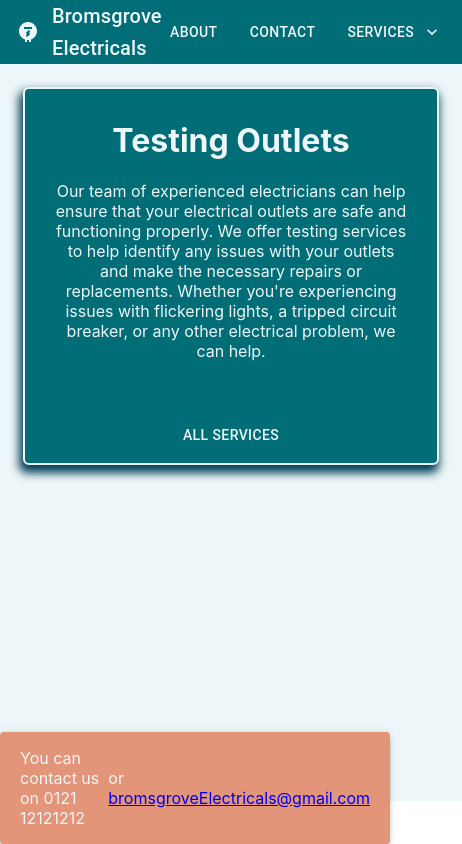
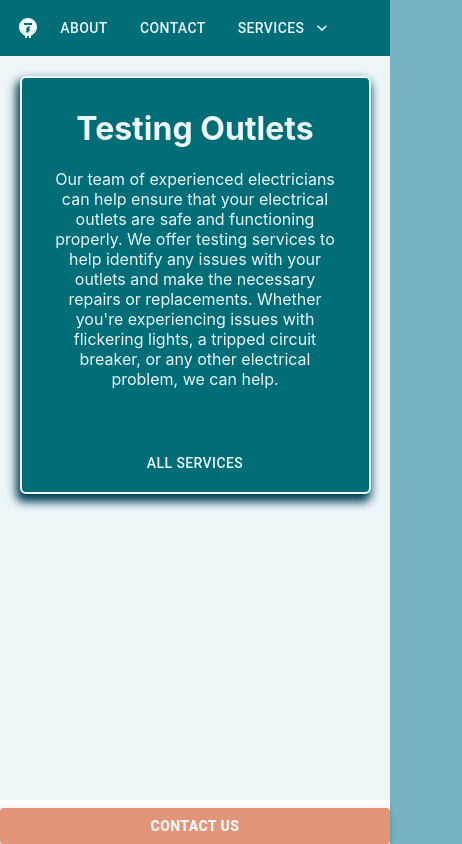
Before and after one commit to craig2812/bromsgrove-electricals-webapp, a React (Create React App) app: page /testing in a window 390 px wide. Shown: the whole page, 462 px wide, since content can reach past the window. Built offline with nearby package versions, Linux system fonts and the light colour scheme.

Commit message:
v1.3/Mobile styling for all pages

```diff
--- a/src/components/Footer/footer.tsx
+++ b/src/components/Footer/footer.tsx
@@ -1,27 +1,40 @@
 import { ThemeProvider } from '@emotion/react';
-import { BottomNavigation, BottomNavigationAction, Card, Paper, Typography } from '@mui/material';
+import { BottomNavigation, BottomNavigationAction, Button, Card, Link, Paper, Typography, useMediaQuery } from '@mui/material';
 import { theme } from '../../theme/theme';
 import React from 'react';
 import { Padding } from '@mui/icons-material';
 
+const Footer = () => {
+  const isMobileMatch = useMediaQuery("(max-width:600px)"); // <-- set breakpoint
 
-const Footer = () => {
   return (
     <ThemeProvider theme={theme}>
+
       <Paper
         sx={{
           position: 'fixed', bottom: 0, left: 0, right: 0,
           color: theme.palette.primary.contrastText, backgroundColor: theme.palette.primary.dark, display: 'flex',
-          alignContent: 'center',
-          justifyContent: 'space-between',
-          alignItems: 'center',
-          flexDirection: 'row',
-          minHeight: '20px',
-          paddingInline: '20px'
-
+          justifyContent: isMobileMatch ? 'center' : 'space-between'
         }}
         elevation={3}>
-        <p>You can contact us on 0121 12121212</p><p> or <a href="mailto: bromsgroveElectricals@gmail.com">bromsgroveElectricals@gmail.com</a></p>
+        {isMobileMatch ?
+          <Button component={Link} href="/contact" sx={{fontWeight: '900!important', color: theme.palette.primary.contrastText, backgroundColor:theme.palette.primary.dark, ":hover": {
+            bgcolor: theme.palette.navBar.darker,
+            color: theme.palette.navBar.main
+          }}}>Contact Us</Button> :
+          <div style={{
+            display: 'flex',
+            justifyContent: 'space-between',
+            alignItems: 'center',
+            flexDirection: 'row',
+            width: '100%',
+            paddingInline: '20px'
+          }}>
+            <p>0121 12121212 </p>
+            <a href="mailto: bromsgroveElectricals@gmail.com">bromsgroveElectricals@gmail.com</a>
+          </div>
+        }
+
       </Paper>
     </ThemeProvider>
   )
--- a/src/components/NavBar/navbar.tsx
+++ b/src/components/NavBar/navbar.tsx
@@ -1,11 +1,14 @@
-import {AppBar, Toolbar, IconButton, Typography, Stack, Button, Menu, MenuItem, Link, ThemeProvider} from '@mui/material'
+import {AppBar, Toolbar, IconButton, Typography, Stack, Button, Menu, MenuItem, Link, ThemeProvider, useMediaQuery} from '@mui/material'
 import MyIcon from '@mui/icons-material/ElectricMeter'
 import React, {useState} from "react";
 import KeyboardArrowDownIcon from "@mui/icons-material/KeyboardArrowDown";
 import { theme } from '../../theme/theme';
 
+
+
+
 export const NavBar = () => {
-
+    const isMobileMatch = useMediaQuery("(max-width:600px)"); // <-- set breakpoint
     const pages = ['About', 'Contact'];
     const [anchorEl, setAnchorEl] = useState<null | HTMLElement>(null);
     const open = Boolean(anchorEl)
@@ -18,12 +21,12 @@
         <ThemeProvider theme={theme}>
         <AppBar position='static' sx={{color: theme.palette.navBar.contrastText, backgroundColor: theme.palette.navBar.main, height:'100%'}}>
             <Toolbar>
-                <IconButton size='large' edge='start' color='inherit' aria-label='logo' href={'/'}>
+          <IconButton size='large' edge='start' color='inherit' aria-label='logo' href={'/'}>
                     <MyIcon/>
                 </IconButton>
-                <Typography variant='h6' component={'div'} sx={{flexGrow: 1, color: 'inherit'}}>
+                {!isMobileMatch && <Typography variant='h6' component={'div'} sx={{flexGrow: 1, color: 'inherit'}}>
                     Bromsgrove Electricals
-                </Typography>
+                </Typography>}
                 <Stack direction={'row'} spacing={2} color={theme.palette.navBar.contrastText}>
                     {pages.map((page) => (
                         <Button key={page} color={'inherit'} href={`/${page}`} sx={{ color: 'inherit', ":hover": {
--- a/src/components/PictureBoard/pictureBoard.tsx
+++ b/src/components/PictureBoard/pictureBoard.tsx
@@ -5,6 +5,7 @@
 import ListSubheader from '@mui/material/ListSubheader';
 import IconButton from '@mui/material/IconButton';
 import InfoIcon from '@mui/icons-material/Info';
+import { useMediaQuery } from '@mui/material';
 
 
 
@@ -14,9 +15,11 @@
   }
 
 export const PictureBoard: React.FunctionComponent<PictureProps> = ({width, heading}) => {
+  const isMobileMatch = useMediaQuery("(max-width:600px)"); // <-- set breakpoint
+  //couod maybe break this out to 3 style plus mobile style
   return (
-    <ImageList sx={{ height: 450, minWidth: 500, maxWidth: width }}>
-      <ImageListItem key="Subheader" cols={3}>
+    <ImageList sx={{ height: !isMobileMatch ? 450 : null, minWidth: !isMobileMatch ? 500 :  null, maxWidth: width }}>
+      <ImageListItem key="Subheader" cols={isMobileMatch ? 2 : 3}>
         <ListSubheader component="div" sx={{fontWeight: 900,
     textAlign: 'center',
     fontSize: 'large'}}>{heading}</ListSubheader>
--- a/src/pages/AboutUs/about.tsx
+++ b/src/pages/AboutUs/about.tsx
@@ -10,7 +10,7 @@
   <ThemeProvider theme={theme}>
     <div className='page-container' >
       <h1>About Us</h1>
-      <p>
+      <p style={{width: '300px'}}>
       At Bromsgrove Electricals, we are dedicated to providing reliable and professional electrical services to our local community. From routine maintenance and safety checks to indoor and outdoor installations, we are committed to ensuring the highest level of quality in all of our work. Our team of experienced electricians are equipped to handle a variety of services, including the installation of vehicle charging points, so you can feel confident that your electrical needs are in capable hands. With a focus on customer satisfaction, we strive to exceed expectations and deliver exceptional results.
       </p>
       <PictureBoard></PictureBoard>
--- a/src/pages/page.css
+++ b/src/pages/page.css
@@ -5,6 +5,9 @@
     align-items: center;
     padding: 5% 10%;
     text-align: justify;
+}
+h1{
+text-align: center;
 }
 
 .contact-container{
```
Also changed, not shown: 1 other file (tests, documents, lock files or other folders).
